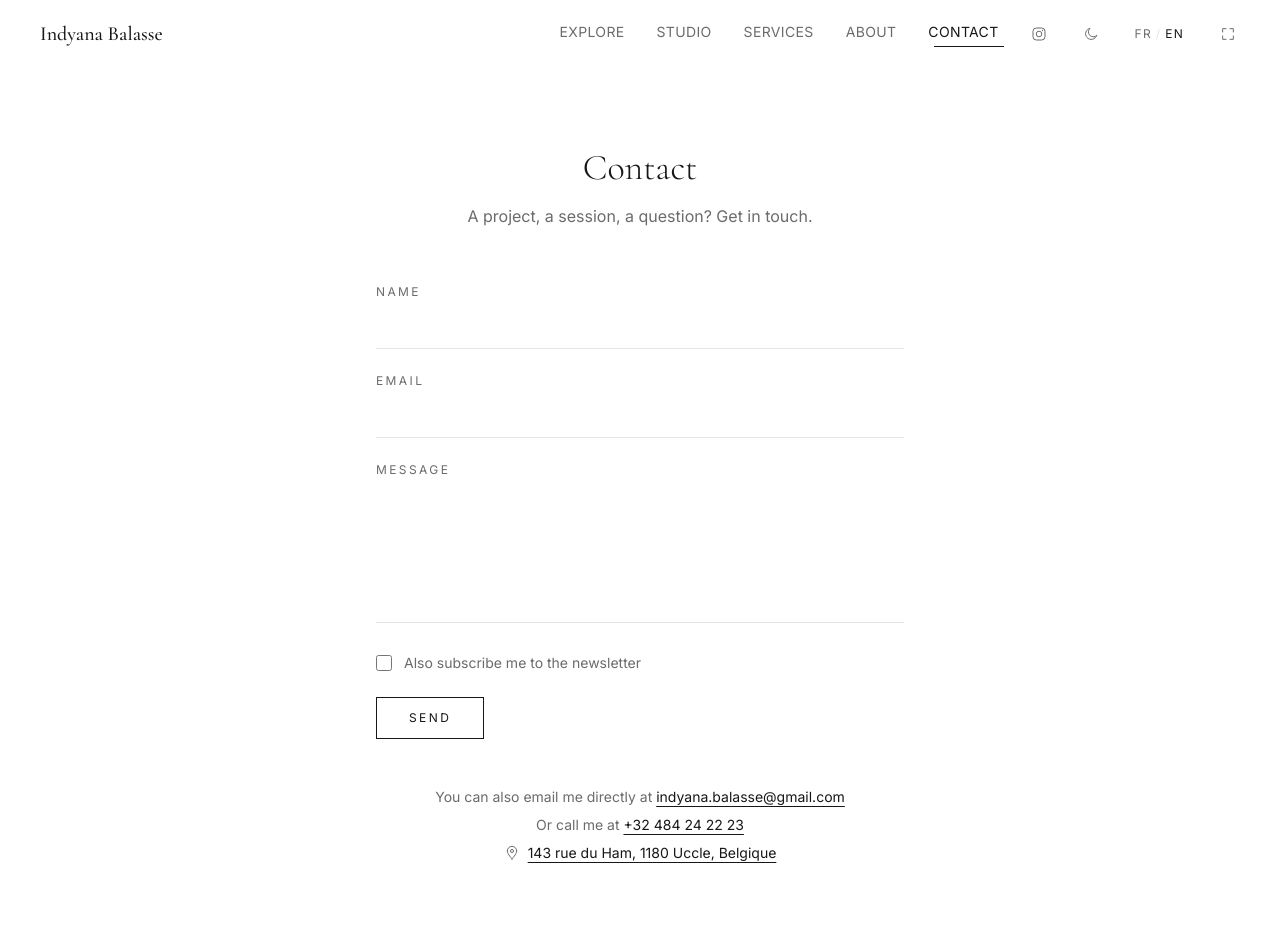
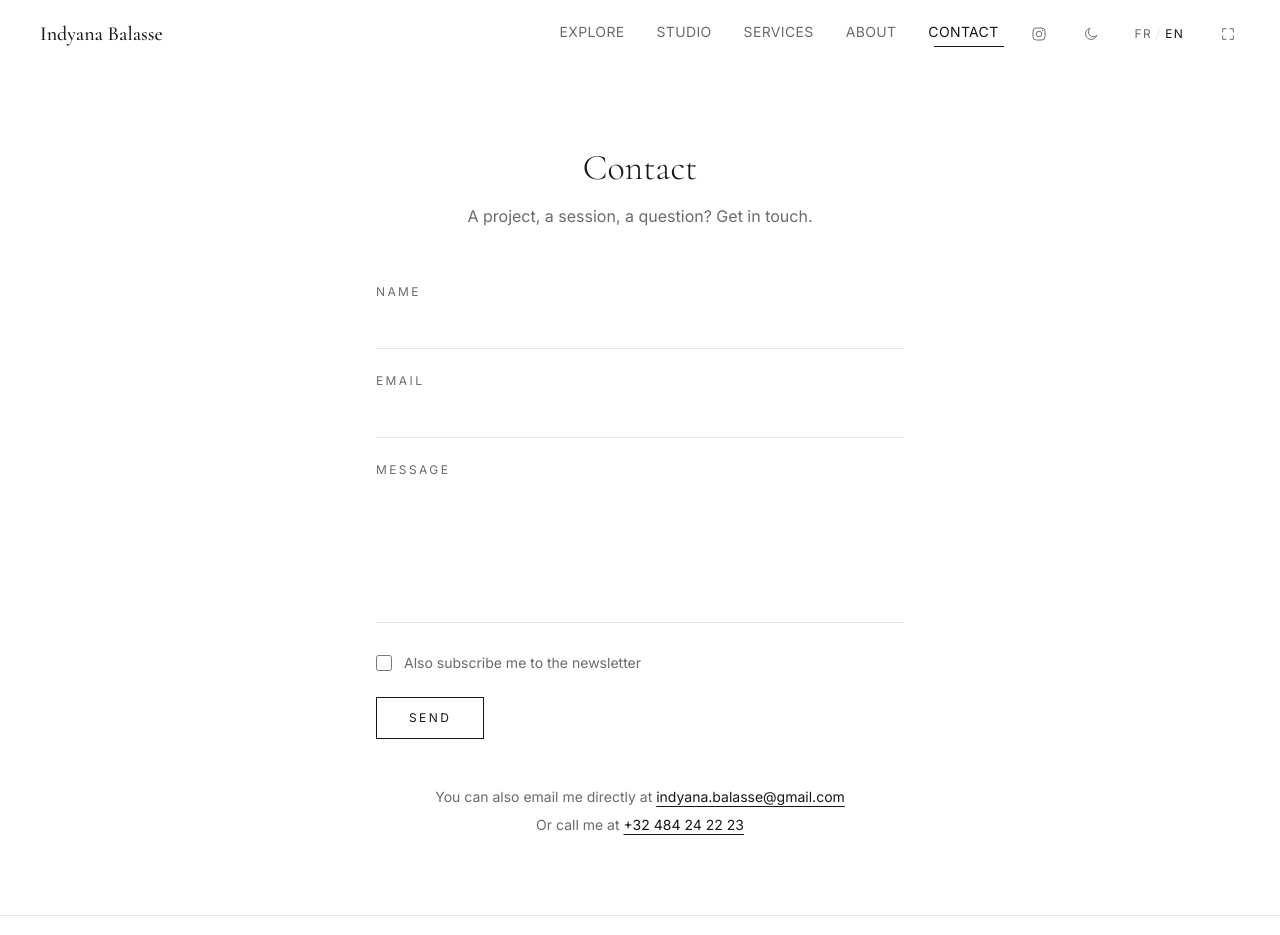
Before and after one commit to indyanabalasse/Mon-site-, a Next.js app: page /en/contact in a window 1280 px wide. Shown: the top 935 px of the page. Built offline with nearby package versions, Linux system fonts and the light colour scheme.

Commit message:
Remove studio address from the Contact page

```diff
--- a/src/app/[locale]/contact/page.tsx
+++ b/src/app/[locale]/contact/page.tsx
@@ -1,14 +1,7 @@
 import type { Metadata } from "next";
 import { getDictionary, isLocale, defaultLocale, type Locale } from "@/lib/i18n";
-import {
-  CONTACT_ADDRESS,
-  CONTACT_EMAIL,
-  CONTACT_MAPS_URL,
-  CONTACT_PHONE_DISPLAY,
-  CONTACT_PHONE_HREF,
-} from "@/lib/site";
+import { CONTACT_EMAIL, CONTACT_PHONE_DISPLAY, CONTACT_PHONE_HREF } from "@/lib/site";
 import { pageMetadataBase } from "@/lib/metadata";
-import { MapPinIcon } from "@/components/icons";
 import ContactForm from "@/components/ContactForm";
 
 export async function generateMetadata({
@@ -68,17 +61,6 @@ export default async function ContactPage({
           {CONTACT_PHONE_DISPLAY}
         </a>
       </p>
-      <p className="mt-2 flex items-center justify-center gap-2 text-center text-sm text-muted">
-        <MapPinIcon className="h-4 w-4 shrink-0" />
-        <a
-          href={CONTACT_MAPS_URL}
-          target="_blank"
-          rel="noopener noreferrer"
-          className="text-foreground underline underline-offset-4"
-        >
-          {CONTACT_ADDRESS}
-        </a>
-      </p>
     </div>
   );
 }
```
